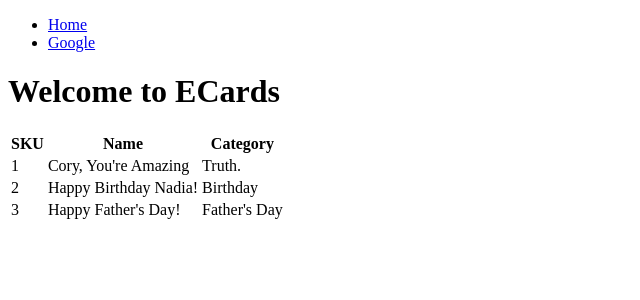
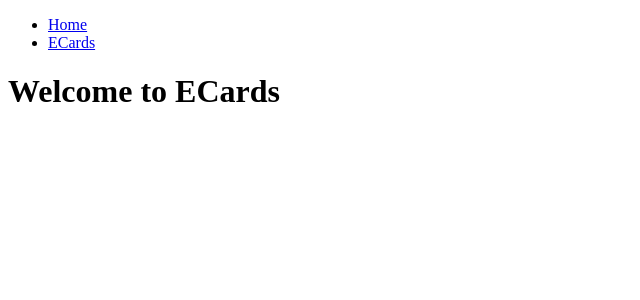
Before and after one commit to treble37/hmark_react_training, a React (Create React App) app: page / in a window 1280 px wide. Shown: the top 300 px of the page, without its empty margins (0-640 px from the left). Built offline with nearby package versions, Linux system fonts and the light colour scheme.

Commit message:
Update navigation
Display ecards on separate "page"

```diff
--- a/src/App.js
+++ b/src/App.js
@@ -4,12 +4,26 @@ import Home from "./Home";
 import Navigation from "./Navigation";
 
 class App extends React.Component {
+  constructor(props) {
+    super(props);
+    this.state = {
+      currentPage: "Home"
+    };
+
+    this.handleNavigationClick = this.handleNavigationClick.bind(this);
+  }
+
+  handleNavigationClick(event) {
+    event.preventDefault();
+    const newPage = event.target.pathname.split("/")[1];
+    this.setState({ currentPage: newPage });
+  }
   render() {
     return (
       <Fragment>
-        <Navigation />
-        <Home />
-        <ECards />
+        <Navigation onLinkClick={this.handleNavigationClick} />
+        {this.state.currentPage === "Home" && <Home />}
+        {this.state.currentPage === "ECards" && <ECards />}
       </Fragment>
     );
   }
--- a/src/Navigation.js
+++ b/src/Navigation.js
@@ -6,10 +6,14 @@ class Navigation extends React.Component {
       <div>
         <ul>
           <li>
-            <a href="#">Home</a>
+            <a href="Home" onClick={this.props.onLinkClick}>
+              Home
+            </a>
           </li>
           <li>
-            <a href="https://www.google.com/">Google</a>
+            <a href="ECards" onClick={this.props.onLinkClick}>
+              ECards
+            </a>
           </li>
         </ul>
       </div>
```
